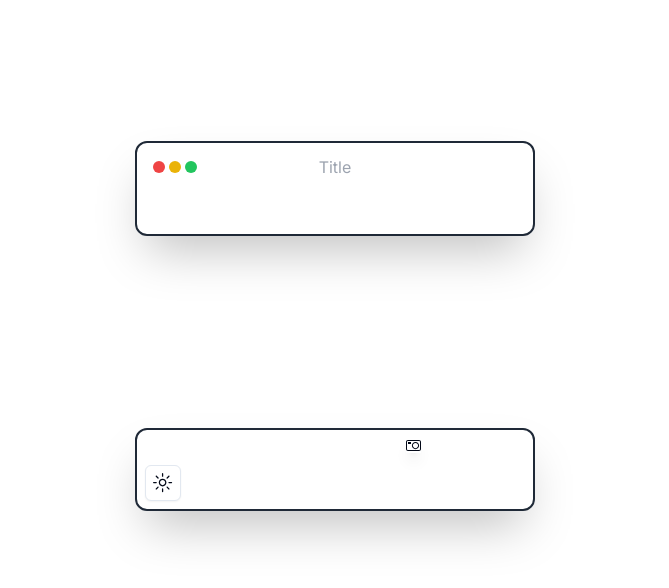
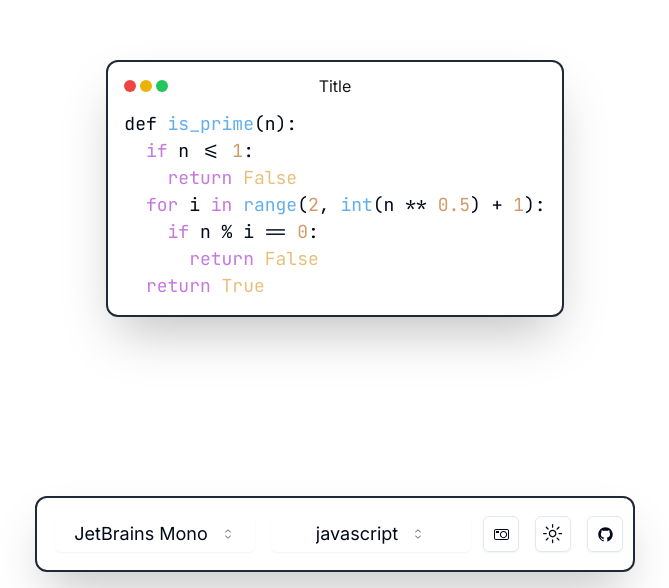
Before and after one commit to mnsdojo/snippit, a Next.js app: page / in a window 1280 px wide. Shown: the part 212-800 px from the top of the page, without its empty margins (305-974 px from the left). Built offline with nearby package versions, Linux system fonts and the light colour scheme.

Commit message:
added utilities in menubar

```diff
--- a/src/app/layout.tsx
+++ b/src/app/layout.tsx
@@ -1,4 +1,5 @@
 import type { Metadata } from "next";
+import { Toaster } from "react-hot-toast";
 import { Inter } from "next/font/google";
 import "./globals.css";
 import { ThemeProvider } from "@/components/theme-provider";
@@ -30,6 +31,7 @@ export default function RootLayout({
           disableTransitionOnChange
         >
           {children}
+          <Toaster />
         </ThemeProvider>
       </body>
     </html>
--- a/src/app/page.tsx
+++ b/src/app/page.tsx
@@ -2,26 +2,17 @@
 import Editor from "@/components/editor";
 import MenuBar from "@/components/menubar";
 import { fonts, themes } from "@/lib/options";
-import { useCodeValues, useCodeActions } from "@/store/code";
+import { useCodeValues } from "@/store/code";
 import { useRef } from "react";
 function Page() {
-  const {
-    code,
-    fontSize,
-    fontStyle,
-    theme,
-    isDark,
-    isLanguageDetectionEnabled,
-    language,
-    padding,
-  } = useCodeValues();
+  const { fontStyle, theme } = useCodeValues();
   const editorRef = useRef<HTMLDivElement>(null);
   return (
     <main className="flex flex-col relative h-[100vh] justify-center items-center">
       <link rel="stylesheet" href={themes[theme].theme} />
       <link
         rel="stylesheet"
-        href={fonts[fontStyle]?.src || ""}
+        href={fonts[fontStyle]?.src}
         crossOrigin="anonymous"
       />
       <div ref={editorRef} className="z-0">
--- a/src/components/editor.tsx
+++ b/src/components/editor.tsx
@@ -2,14 +2,13 @@
 import React from "react";
 import CodeEditor from "react-simple-code-editor";
 
-import { useState } from "react";
 import hljs from "highlight.js";
-import { useCodeValues } from "@/store/code";
+import { useCodeActions, useCodeValues } from "@/store/code";
 import { fonts } from "@/lib/options";
-import { cn } from "@/lib/utils";
 function Editor() {
-  const { fontStyle, fontSize, language } = useCodeValues();
-  const [code, setCode] = useState("");
+  const { fontStyle, fontSize, language, code, title } = useCodeValues();
+  const { updateCode, updateTitle } = useCodeActions();
+
   return (
     <div className="shadow-2xl rounded-xl min-w-[400px] border-gray-800 dark:border-white/20 border-2">
       <header className="grid grid-cols-6 gap-3 items-center py-3 px-4">
@@ -20,6 +19,8 @@ function Editor() {
         </div>
         <div className="col-span-4 flex justify-center">
           <input
+            value={title}
+            onChange={(e) => updateTitle(e.target.value)}
             type="text"
             placeholder="Title"
             className="bg-transparent text-zinc-900 dark:text-white/70  text-center focus:ring-0 focus:outline-none"
@@ -30,7 +31,7 @@ function Editor() {
         <CodeEditor
           value={code}
           onValueChange={(code) => {
-            setCode(code);
+            updateCode(code);
           }}
           style={{
             fontFamily: fonts[fontStyle].name,
--- a/src/components/menubar.tsx
+++ b/src/components/menubar.tsx
@@ -1,24 +1,79 @@
-import { CameraIcon } from "@radix-ui/react-icons";
+import { CameraIcon, GitHubLogoIcon } from "@radix-ui/react-icons";
+import { fonts, languages } from "@/lib/options";
 import React from "react";
 import { ModeToggle } from "./mode-toggle";
+import {
+  Select,
+  SelectContent,
+  SelectItem,
+  SelectTrigger,
+  SelectValue,
+} from "./ui/select";
+import { useCodeActions, useCodeValues } from "@/store/code";
+import { Button } from "./ui/button";
 
 const FontSelector = () => {
-  return <div></div>;
+  const { fontStyle } = useCodeValues();
+  const { updateFontStyle } = useCodeActions();
+  return (
+    <div>
+      <Select
+        onValueChange={(e) => {
+          updateFontStyle(e);
+        }}
+      >
+        <SelectTrigger className=" border-none px-2 w-[200px] text-center flex justify-center gap-3 text-lg ">
+          <SelectValue placeholder={fonts[fontStyle].name || "Select Font"} />
+        </SelectTrigger>
+        <SelectContent>
+          {Object.entries(fonts).map(([key, value]) => (
+            <SelectItem key={key} value={key}>
+              {value.name}
+            </SelectItem>
+          ))}
+        </SelectContent>
+      </Select>
+    </div>
+  );
 };
 
 const LanguageSelector = () => {
-  return <div></div>;
+  const { language } = useCodeValues();
+  const { updateLanguage } = useCodeActions();
+  return (
+    <div>
+      <Select onValueChange={(e) => updateLanguage(e)}>
+        <SelectTrigger className=" border-none px-2 w-[200px] text-center flex justify-center gap-3 text-lg ">
+          <SelectValue placeholder={language || "Select language"} />
+        </SelectTrigger>
+        <SelectContent className="">
+          {Object.entries(languages).map(([key, value]) => (
+            <SelectItem key={key} value={key}>
+              {value}
+            </SelectItem>
+          ))}
+        </SelectContent>
+      </Select>
+    </div>
+  );
 };
 
 function MenuBar() {
   return (
-    <div>
-      <div className="shadow-2xl rounded-xl min-w-[400px] border-2 border-gray-800 dark:bg[#111]">
-        <div className="grid grid-cols-3 gap-3 p-2">
+    <div className="fixed bottom-4 left-1/2 transform -translate-x-1/2 w-full max-w-[90%] md:max-w-[600px] z-10">
+      <div className="shadow-2xl p-2.5 rounded-xl border-2 flex-wrap border-gray-800 dark:bg-[#111] flex items-center justify-between">
+        <div className="flex items-center gap-4 p-2">
           <FontSelector />
           <LanguageSelector />
-          <CameraIcon className="cursor-pointer hover:text-gray-300 shadow-lg" />
+        </div>
+        <div className="flex items-center gap-4 ">
+          <Button size="icon" variant="outline">
+            <CameraIcon />
+          </Button>
           <ModeToggle />
+          <Button size="icon" variant="outline">
+            <GitHubLogoIcon />
+          </Button>
         </div>
       </div>
     </div>
--- a/src/store/code.ts
+++ b/src/store/code.ts
@@ -14,6 +14,21 @@ interface CodeSnippetState {
   theme: string;
   padding: number;
 }
+type FontStyle =
+  | "jetBrainsMono"
+  | "inconsolata"
+  | "firaCode"
+  | "cascadiaCode"
+  | "victorMono"
+  | "sourceCodePro"
+  | "ibmPlexMono"
+  | "robotoMono"
+  | "ubuntuMono"
+  | "spaceMono"
+  | "courierPrime"
+  | "anonymousPro"
+  | "oxygenMono"
+  | "redHatMono";
 
 const initialState: CodeSnippetState = {
   isLanguageDetectionEnabled: false,
@@ -35,13 +50,15 @@ type CodeSnippetActions = {
   updateLanguage: (language: string) => void;
   updateTheme: (theme: string) => void;
   updateFontSize: (fontSize: number) => void;
-  updateFontStyle: (fontStyle: "jetbrainsMono") => void;
+  updateFontStyle: (fontStyle: string) => void;
   updatePadding: (padding: number) => void;
 };
 
 type CodeSnippetStore = CodeSnippetState & {
   actions: CodeSnippetActions;
 };
+
+
 
 export const useCodeSnippetStore = create(
   persist<CodeSnippetStore>(
@@ -58,7 +75,7 @@ export const useCodeSnippetStore = create(
         updateLanguage: (language) => set({ language }),
         updateTheme: (theme) => set({ theme }),
         updateFontSize: (fontSize) => set({ fontSize }),
-        updateFontStyle: (fontStyle) => set({ fontStyle }),
+        updateFontStyle: (fontStyle: string) => set({ fontStyle }),
         updatePadding: (padding) => set({ padding }),
       },
     }),
```
